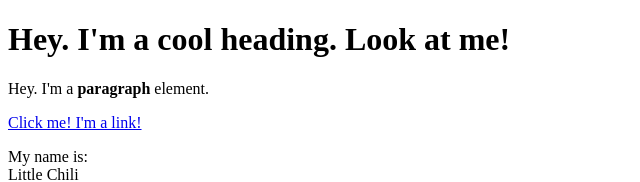
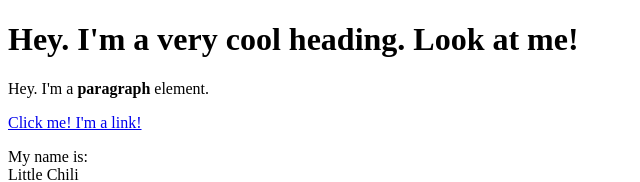
Before and after one commit to javaschama/cartoon-hero, a plain HTML site: page test.html in a window 1280 px wide. Shown: the top 182 px of the page, without its empty margins (0-640 px from the left). Drawn offline with Linux system fonts and the light colour scheme.

Commit message:
very cool heading

```diff
--- a/test.html
+++ b/test.html
@@ -4,7 +4,7 @@
     <title>Test page</title>
 </head>
 <body>
-    <h1>Hey. I'm a cool heading. Look at me!</h1>
+    <h1>Hey. I'm a very cool heading. Look at me!</h1>
     <p>Hey. I'm a <b>paragraph</b> element. </p>
     <a href="https://google.com" target="_blank" title="Let's go to google">Click me! I'm a link!</a>
     <p>My name is:<br>
```
